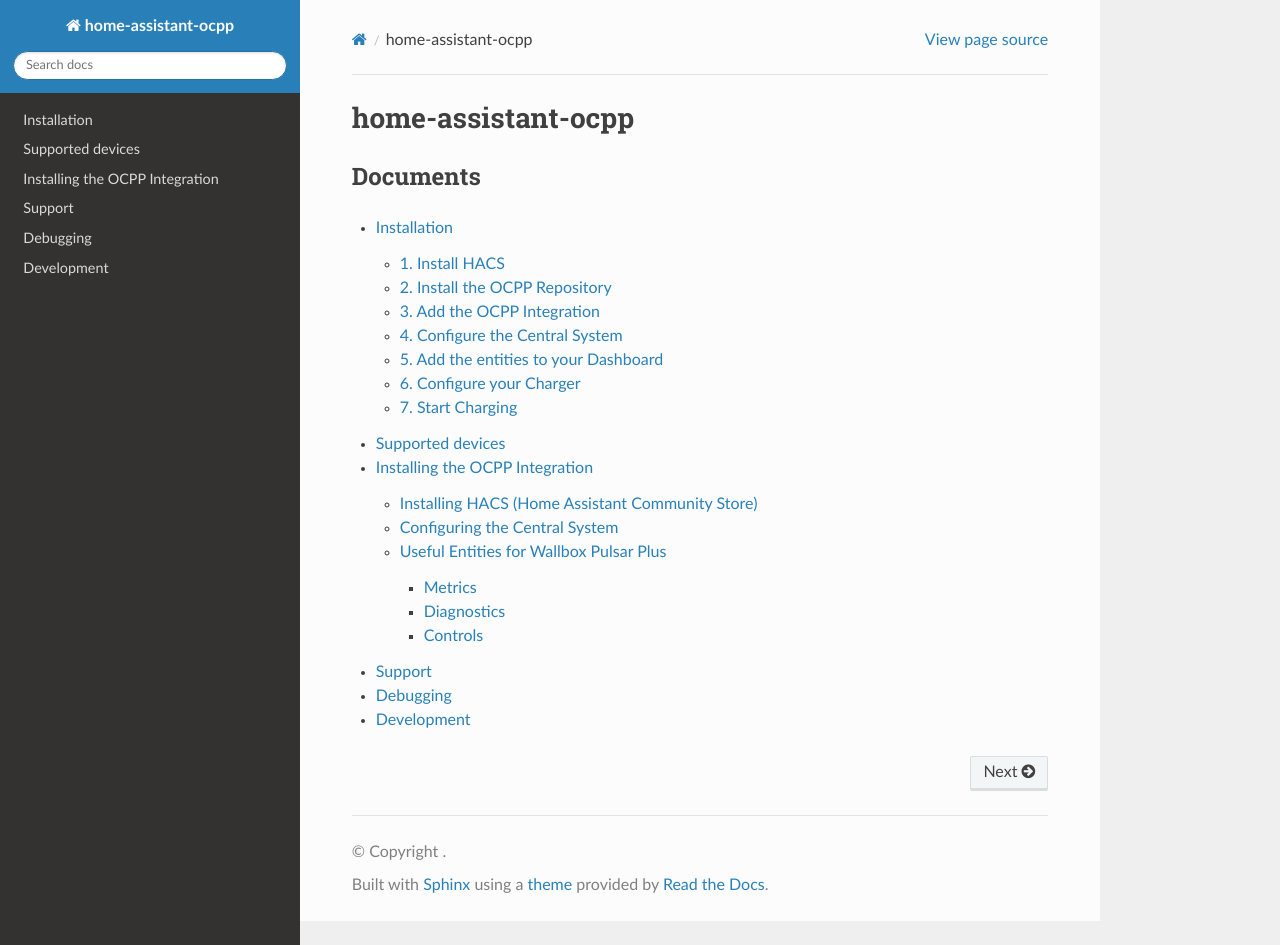
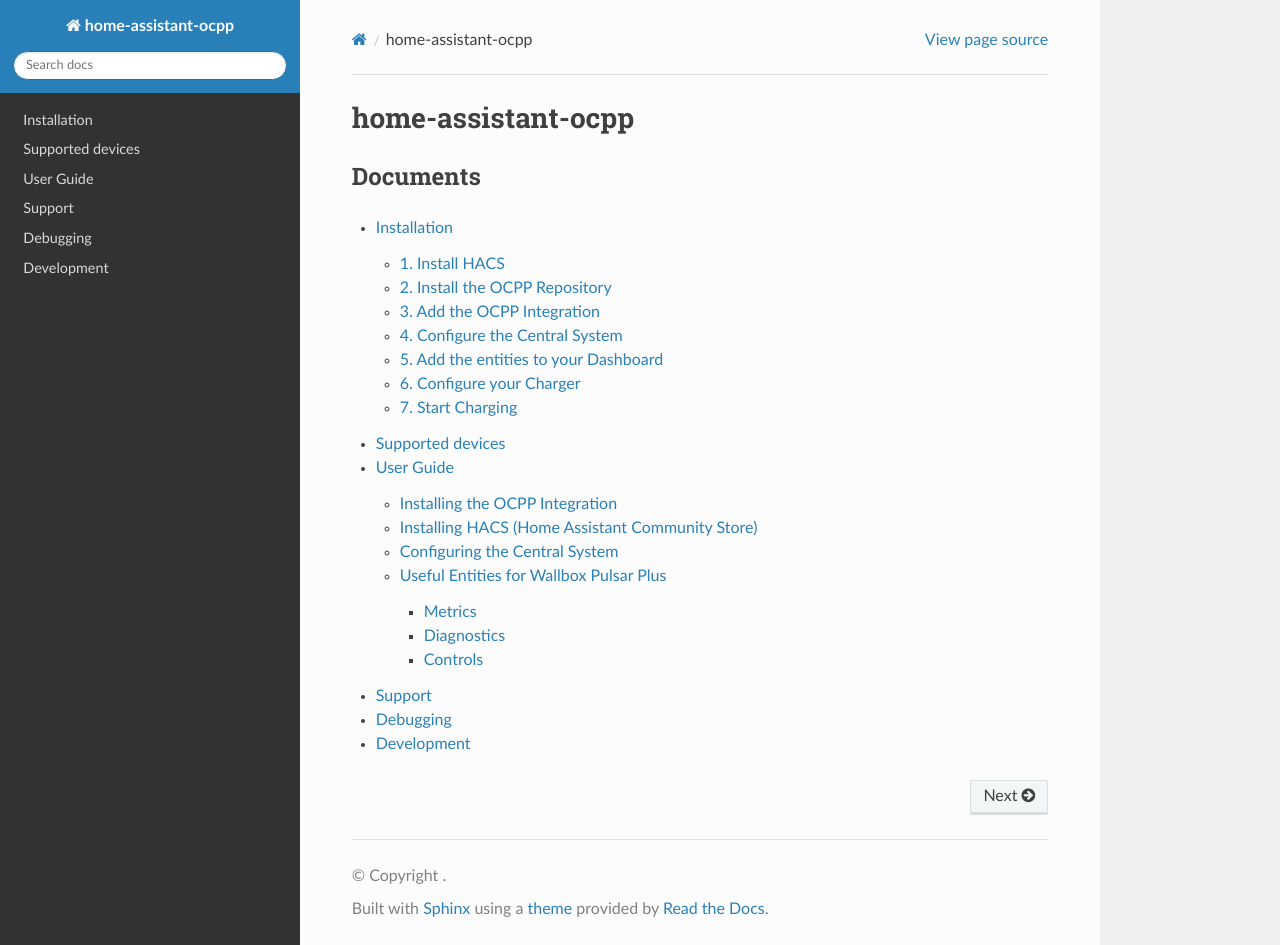
Before and after one commit to lbbrhzn/ocpp, a Sphinx documentation site: the page built from docs/index.rst, in a window 1280 px wide and 945 px high. Built offline with Sphinx 7.4.7 and the Read the Docs theme 2.0.0, drawn with Linux system fonts in a browser that asks for light colours.

Commit message:
fix title of user guide

```diff
--- a/docs/user-guide.md
+++ b/docs/user-guide.md
@@ -2,7 +2,9 @@
 
 OCPP is a Home Assistant integration for Electric Vehicle chargers that support the Open Charge Point Protocol.
 
-# Installing the OCPP Integration
+# User Guide
+
+## Installing the OCPP Integration
 
 Follow the steps listed in [README.md](https://github.com/lbbrhzn/ocpp/blob/main/README.md) to get started.  Below are some additional notes which may save you some time.
 
```
